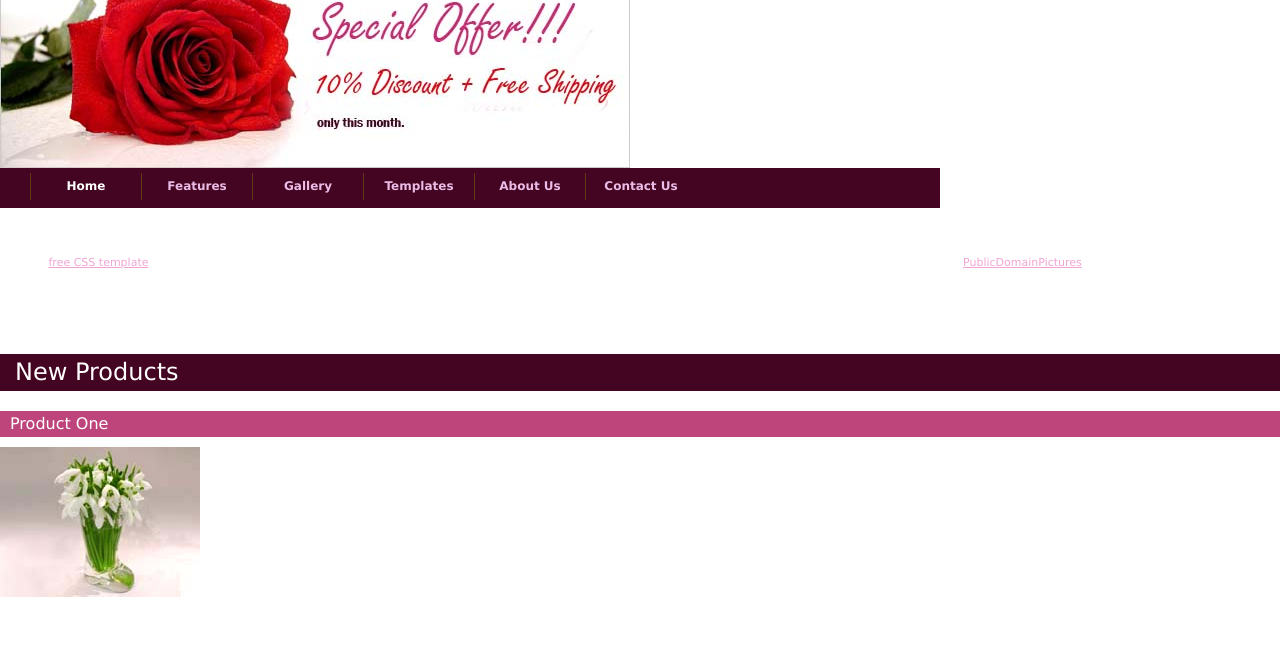
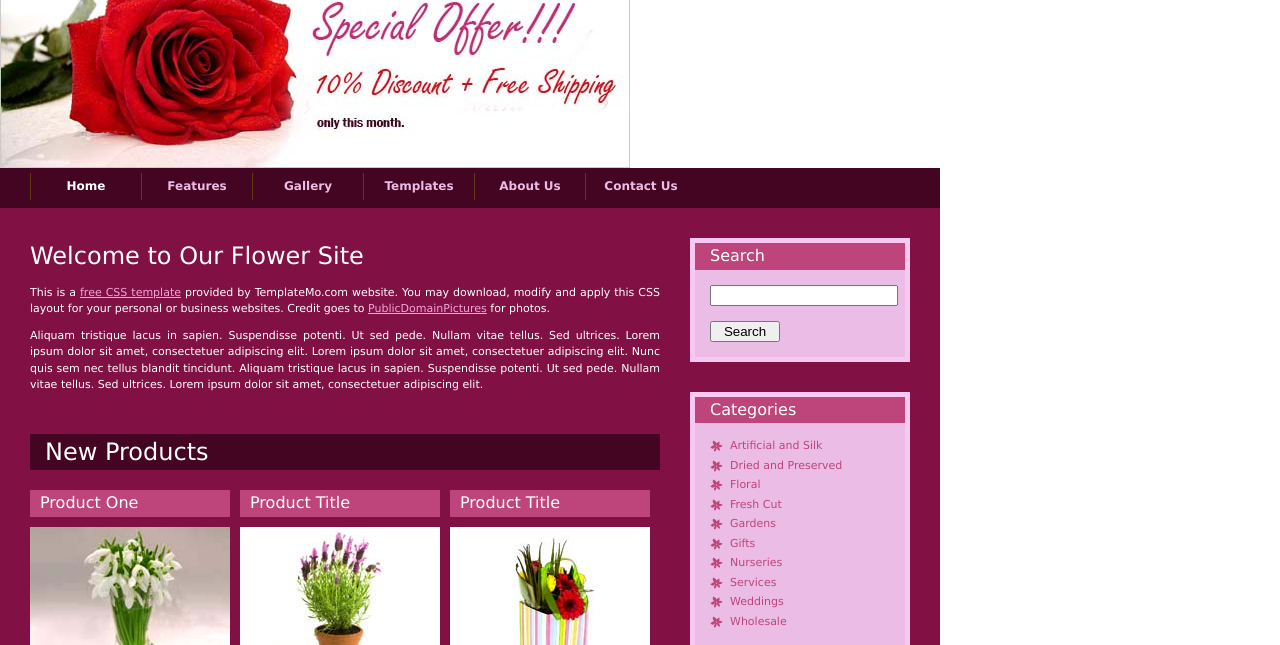
Before and after one commit to thuyoanhhh1312/CC-MTPTPM_Kiemtra, a website: page view/index.html in a window 1280 px wide. Shown: the part 155-800 px from the top of the page. Drawn offline with Linux system fonts and the light colour scheme; files that its build step writes are made by us from their sources; files whose address does not match are found by name.

Commit message:
feat: add content styles for layout and product boxes in templatemo_style.css

```diff
--- a/public/css/templatemo_style.css
+++ b/public/css/templatemo_style.css
@@ -207,3 +207,83 @@ p {
   color: #ffffff;
 }
 /* end of menu */
+/* content */
+#templatemo_content{
+	width: 880px;
+	padding: 30px 30px 0 30px;
+	background: #811044;
+}
+
+#templatemo_content #templatemo_content_left {
+	float: left;
+	width: 630px;
+}
+
+#templatemo_content_left .product_box {
+	float: left;
+	width: 200px;
+	margin-right: 10px;
+}
+
+#templatemo_content_left .product_box img{
+	margin-bottom: 5px;
+}
+
+#templatemo_content #templatemo_content_right {
+	float: right;
+	width: 220px;
+}
+
+.templatemo_right_section {
+ 	width: 210px;
+	border: 5px solid #f8c7f2;
+	background: #ebbce5;
+	margin-bottom: 30px;
+}
+
+.templatemo_right_section_content{
+ 	width: 180px;
+	padding: 15px;
+}
+.templatemo_right_section_content h3{
+	margin-bottom: 0px;
+}
+
+.templatemo_right_section_content form{
+	padding: 0;
+	margin: 0;
+}
+
+.templatemo_right_section_content input{
+	width: 180px;
+	margin-bottom: 15px;
+}
+
+.templatemo_right_section_content .button{
+	width: 70px;
+	margin-bottom: 0px;
+}
+
+.templatemo_right_section_content ul{
+	list-style: none;
+	margin: 0px;
+	padding: 0px;
+}
+
+.templatemo_right_section_content li {
+	margin-bottom: 3px;
+}
+
+.templatemo_right_section_content li a{
+	color: #be457c;
+	padding: 0 0 0 20px;
+	text-decoration: none;
+	background:	url(images/templatemo_list_icon.gif) bottom left no-repeat;
+}
+
+.templatemo_right_section_content li a:hover{
+	color: #440522;
+	text-decoration: none;
+	background:	url(images/templatemo_list_icon_hover.gif) bottom left no-repeat;
+}
+/* end of content */
```
